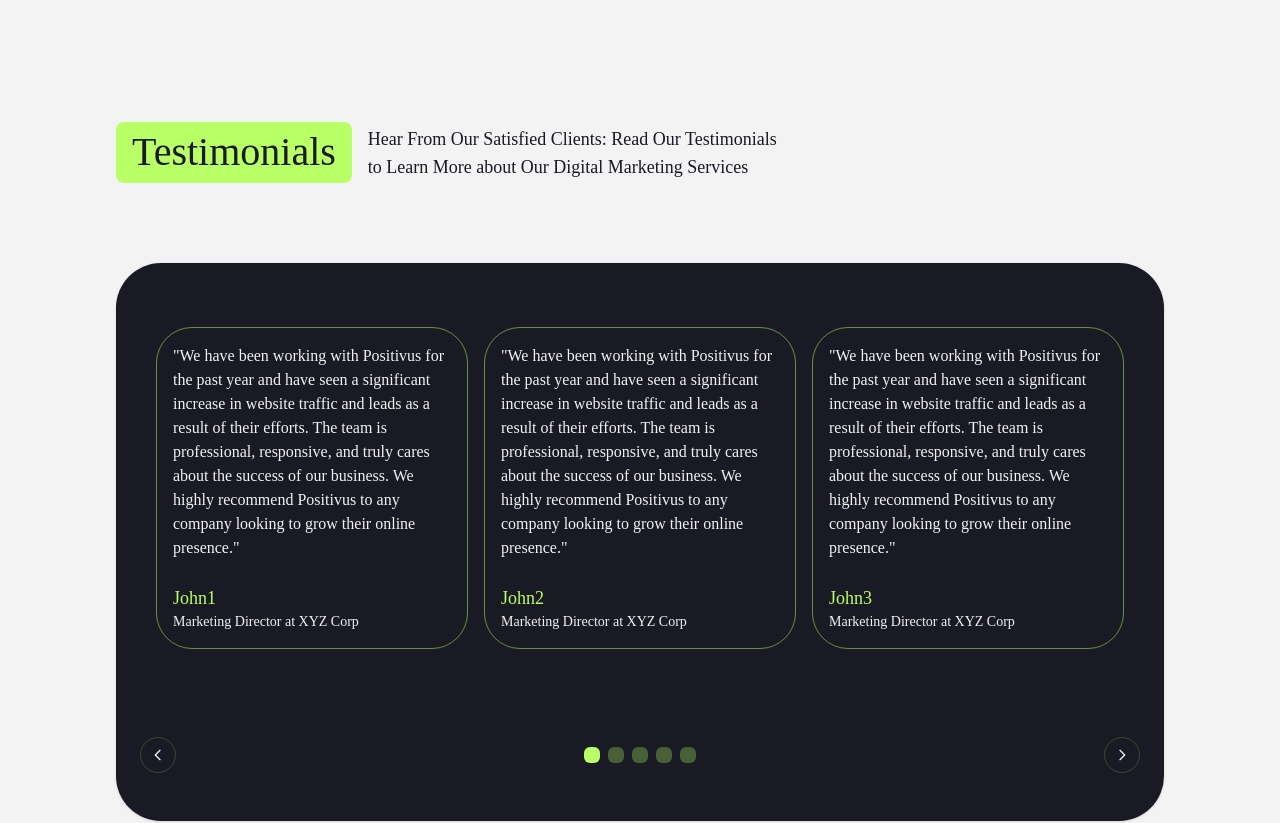
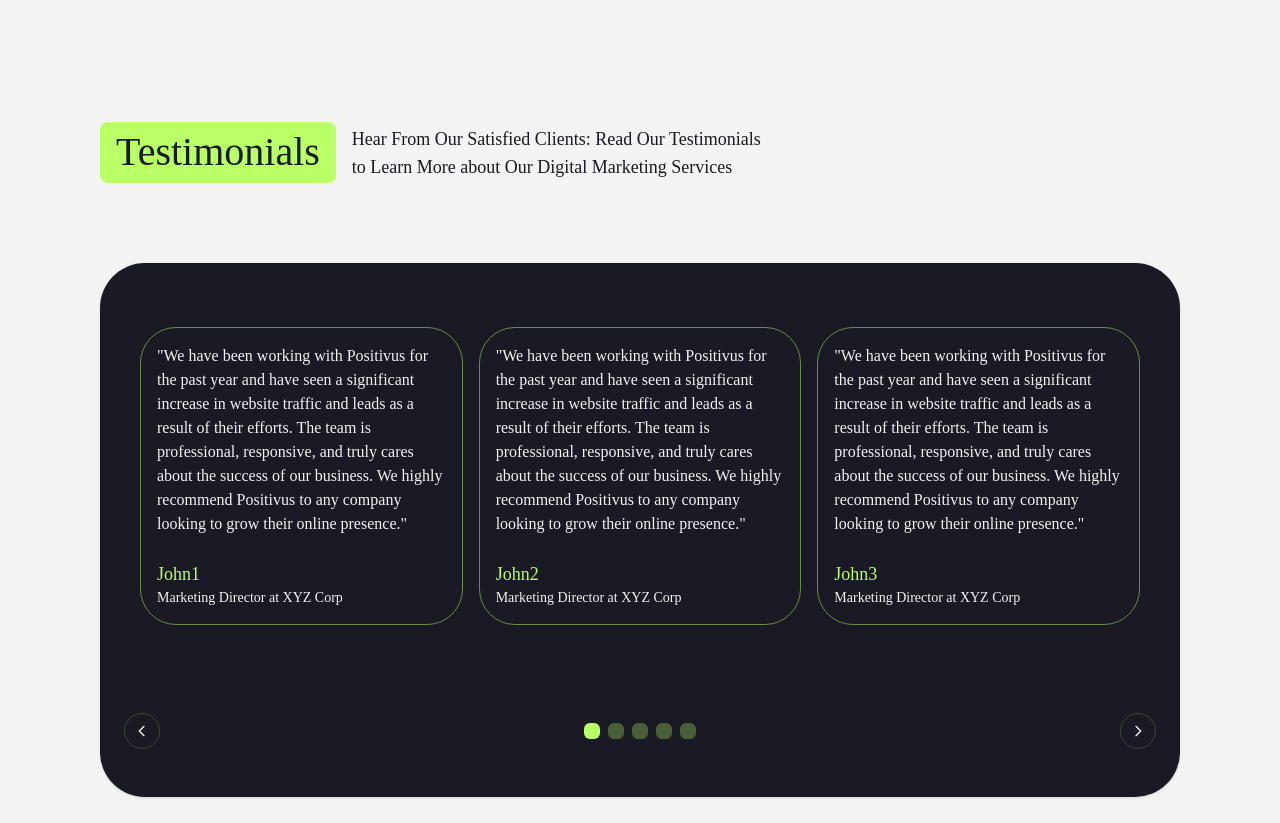
Before and after one commit to SaranshBangar/positivus, a React (Vite) app: page / in a window 1280 px wide. Shown: the part 2040-2863 px from the top of the page. Built offline with nearby package versions, Linux system fonts and the light colour scheme.

Commit message:
refactor: simplify container class in Testimonials component

```diff
--- a/src/components/Testimonials.tsx
+++ b/src/components/Testimonials.tsx
@@ -60,7 +60,7 @@ const Testimonials = () => {
 
   return (
     <section className="md:mt-[138px] md:mb-[107px] mt-[70px] mb-10">
-      <div className="container mx-auto px-4">
+      <div className="container">
         <div className="flex flex-col md:flex-row md:items-center gap-4">
           <div className="bg-accent py-2 px-4 rounded-md">
             <h2>Testimonials</h2>
```
